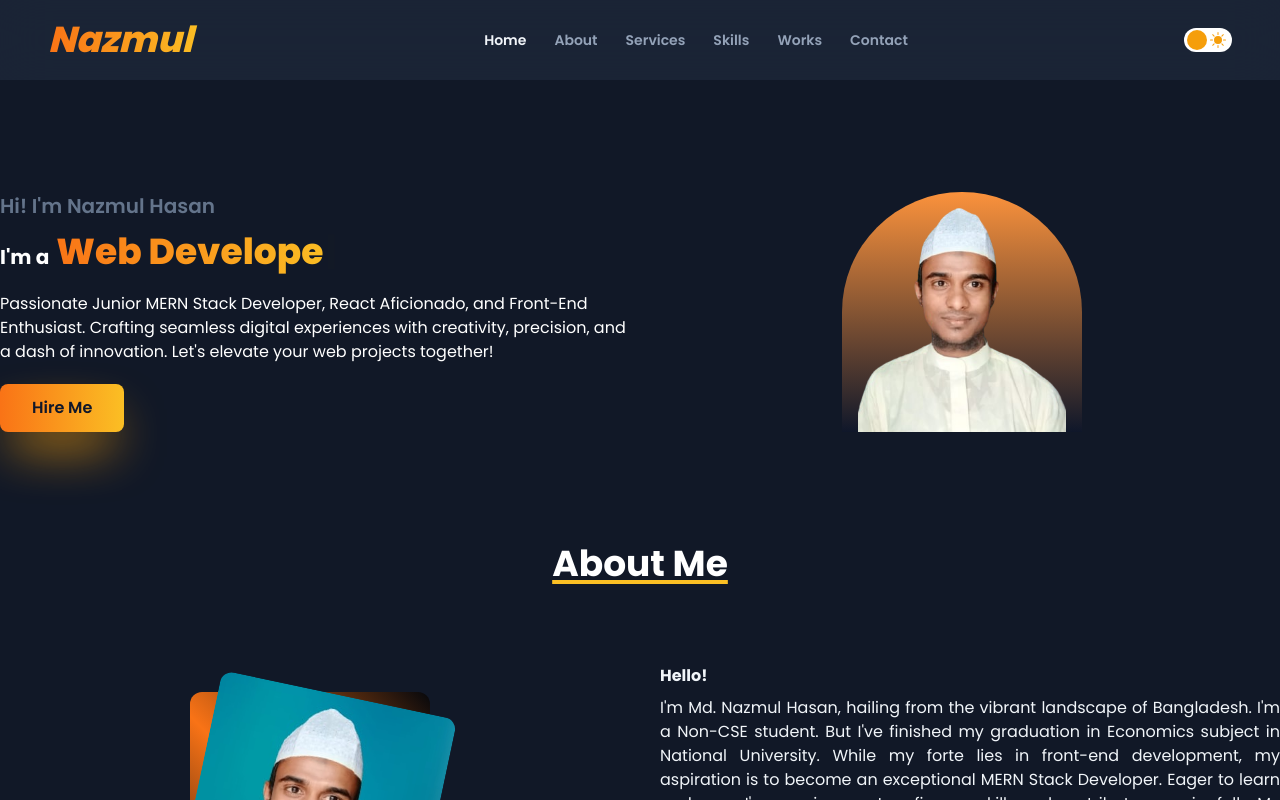
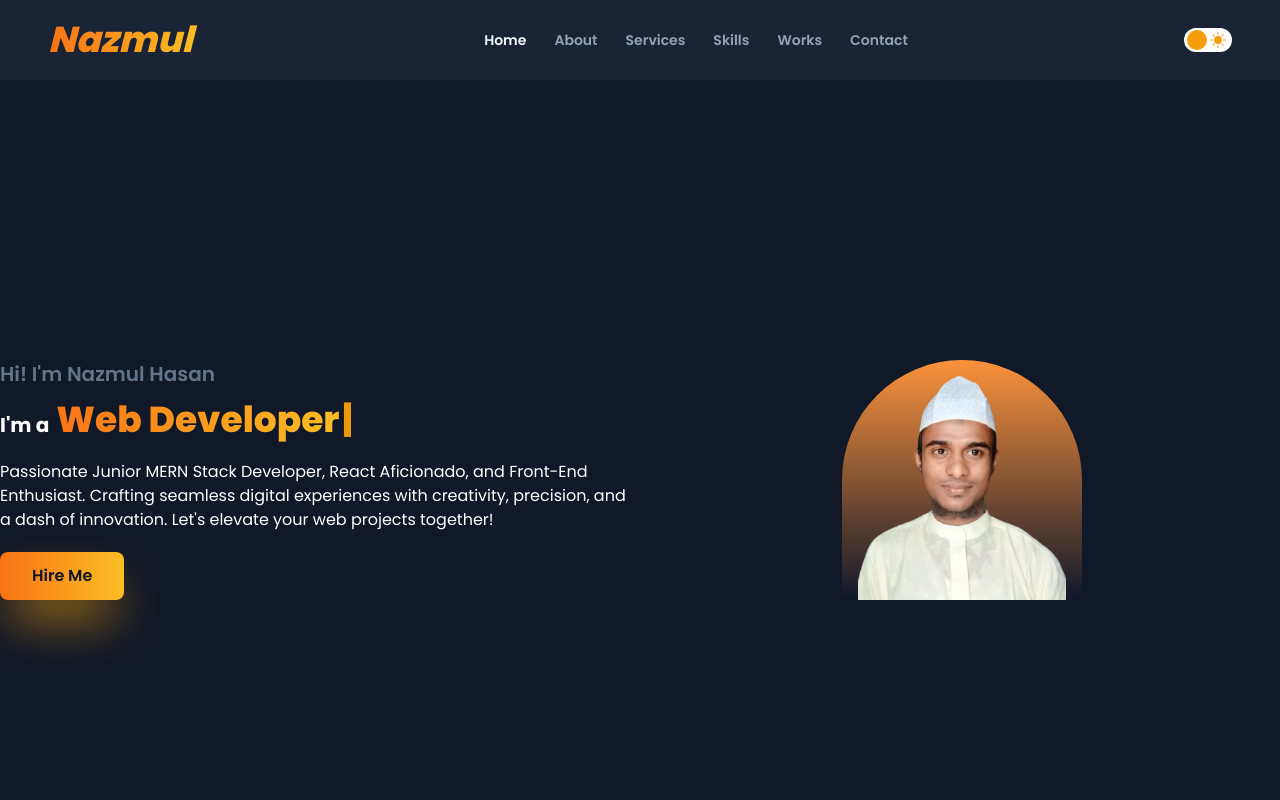
Before and after one commit to Nazmul1582/my-portfolio, a React (Vite) app: page / in a window 1280 px wide. Shown: the top 800 px of the page. Built offline with nearby package versions, Linux system fonts and the light colour scheme.

Commit message:
adjust intro section specing for all devices

```diff
--- a/src/components/Intro.jsx
+++ b/src/components/Intro.jsx
@@ -4,7 +4,7 @@ import img from "../assets/images/nazmul-hasan-2.png";
 const Intro = () => {
   return (
     <div id="home" className="container mx-auto mt-20">
-      <div className="flex items-center justify-center flex-col md:flex-row gap-10 md:gap-2 pt-28 scroll-m-5">
+      <div className="min-h-screen flex items-center justify-center flex-col md:flex-row gap-20 md:gap-2 pt-20 md:pt-0 scroll-m-5">
         <div className="sm:flex-1  dark:text-white">
           <h3 className="text-xl font-semibold text-slate-500">
             Hi! I&apos;m Nazmul Hasan
```
